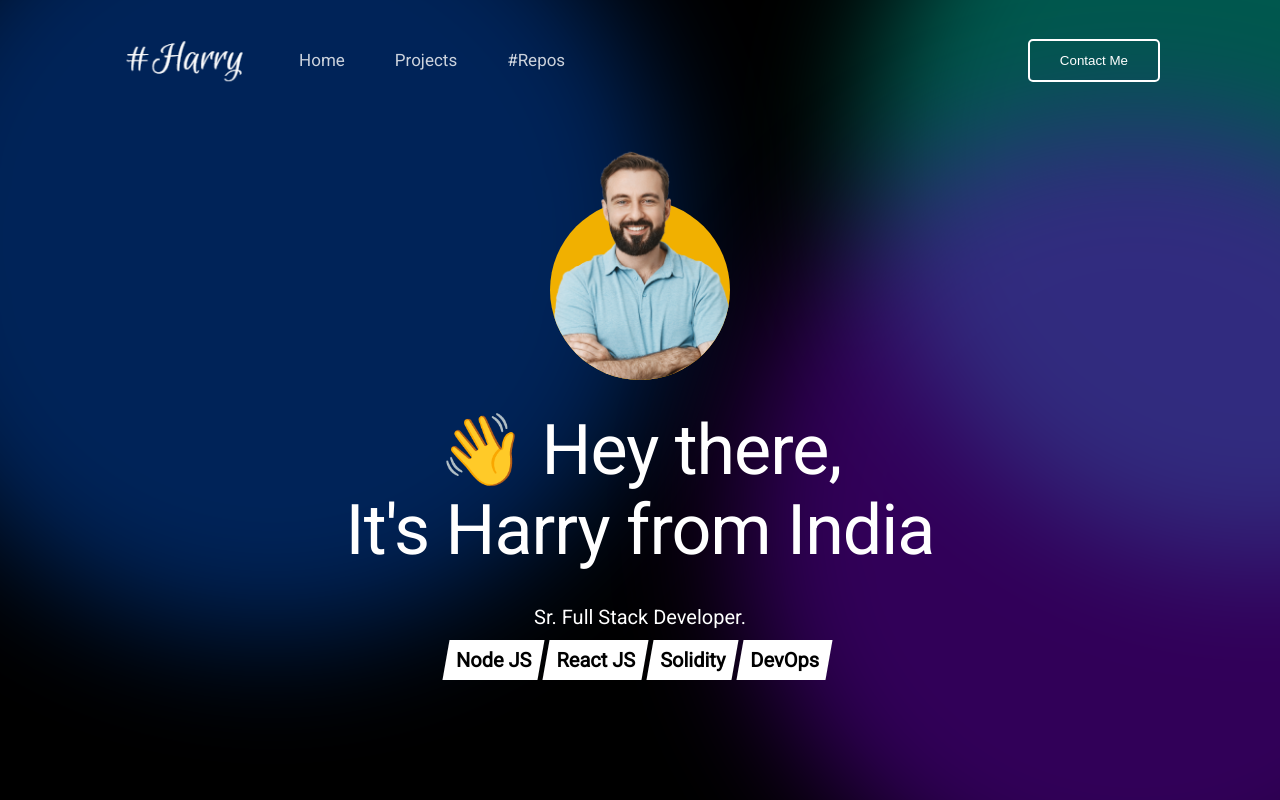
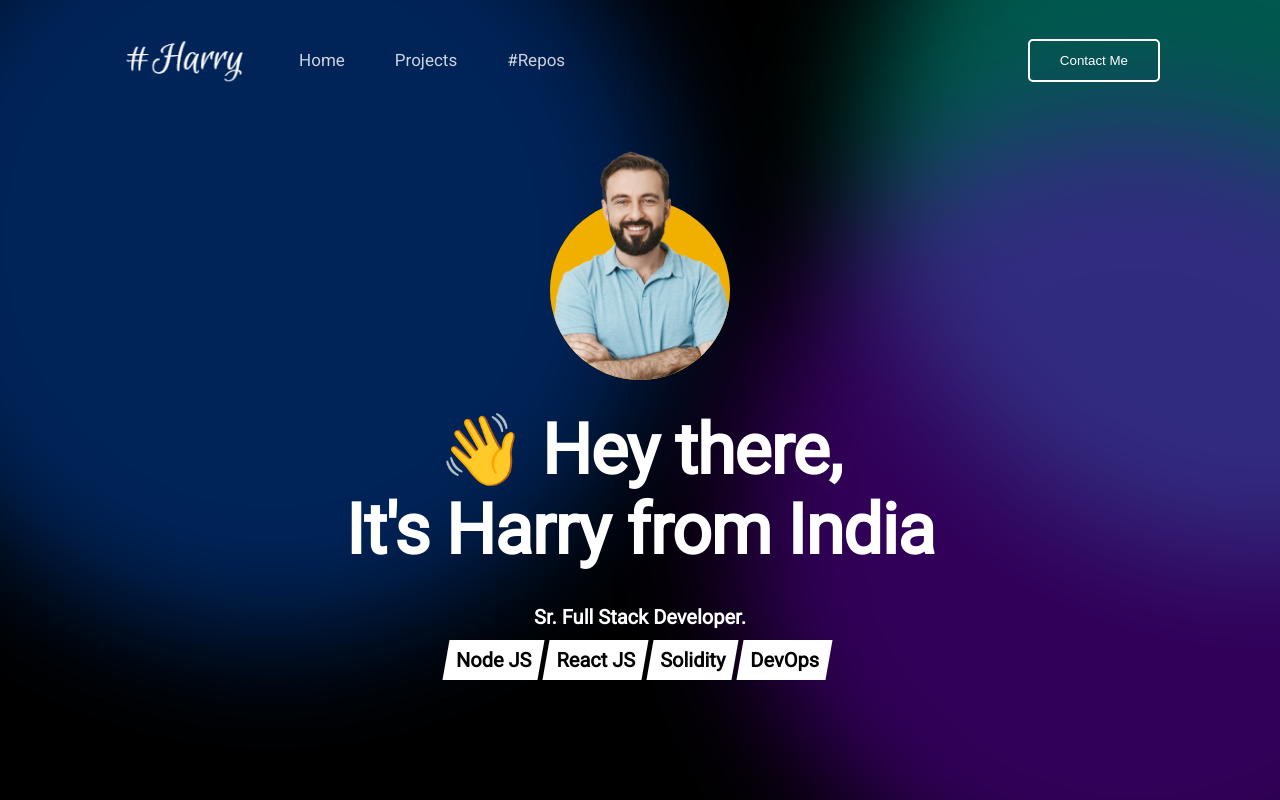
Before and after one commit to harrybasra95/portfolio, a React app: page / in a window 1280 px wide. Shown: the top 800 px of the page. Built offline with nearby package versions, Linux system fonts and the light colour scheme.

Commit message:
sonar issue changes

```diff
--- a/src/App.scss
+++ b/src/App.scss
@@ -1,5 +1,5 @@
 @import './Reset.scss';
 body {
-     font-family: 'Roboto';
-     padding-bottom: 20rem;
+ font-family: 'Roboto', sans-serif;
+ padding-bottom: 20rem;
 }
--- a/src/Reset.scss
+++ b/src/Reset.scss
@@ -88,7 +88,6 @@ video {
  padding: 0;
  border: 0;
  font-size: 100%;
-     font: inherit;
  vertical-align: baseline;
 }
 /* HTML5 display-role reset for older browsers */
```
Lines whose indentation alone changed are shown as unchanged.
